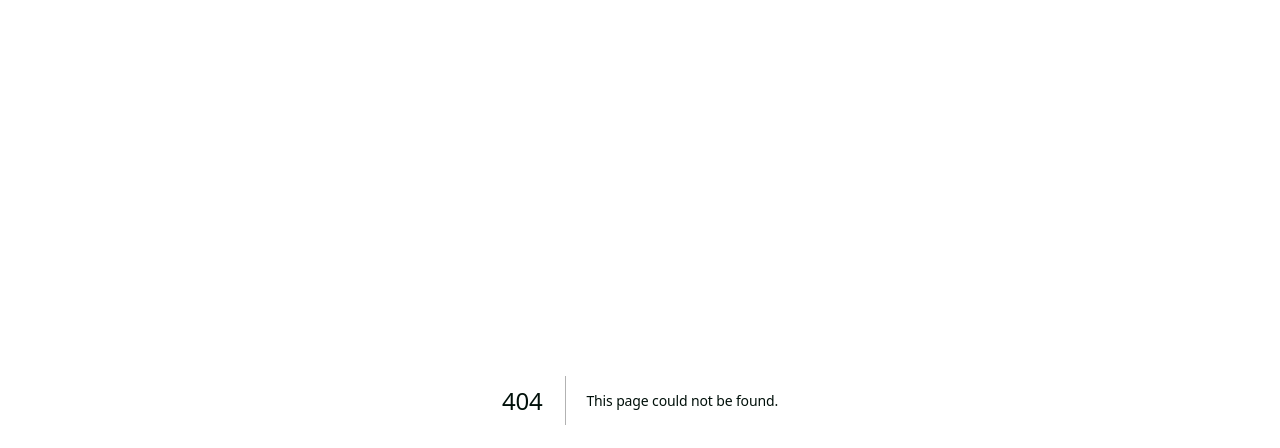
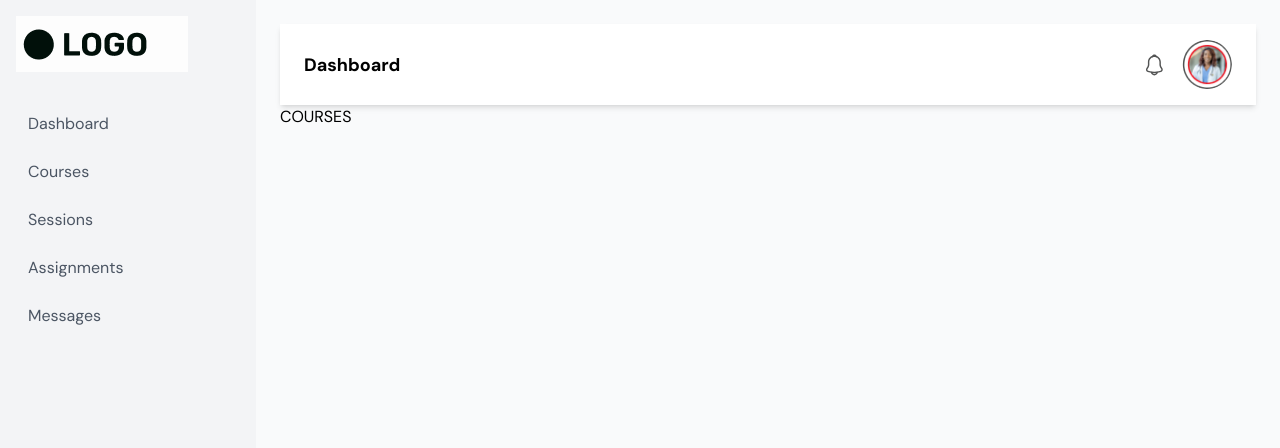
Before and after one commit to Omolara5861/superstar-mentors, a Next.js app: page /mentee-dashboard/courses in a window 1280 px wide. Before the commit this address had no page. Shown: the top 448 px of the page. Built offline with nearby package versions, Linux system fonts and the light colour scheme.

Commit message:
feat: :sparkles: Setup Courses

```diff
--- /dev/null
+++ b/src/app/mentee-dashboard/courses/page.tsx
@@ -0,0 +1,8 @@
+import CoursesPage from '../../../pages/mentee-dashboard/courses/Courses';
+export default function About() {
+    return (
+        <>
+            <CoursesPage />
+        </>
+    );
+}
--- a/src/pages/mentee-dashboard/courses/Courses.tsx
+++ b/src/pages/mentee-dashboard/courses/Courses.tsx
@@ -1,7 +1,7 @@
 import Wrapper from '../../../components/mentee-dashboard/wrapper/Wrapper';
 
 
-function Courses() {
+function CoursesPage() {
     return (
         <>
             <p>COURSES</p>
@@ -9,4 +9,4 @@ function Courses() {
 
     );
 }
-export default Wrapper(Courses);
+export default Wrapper(CoursesPage);
```
